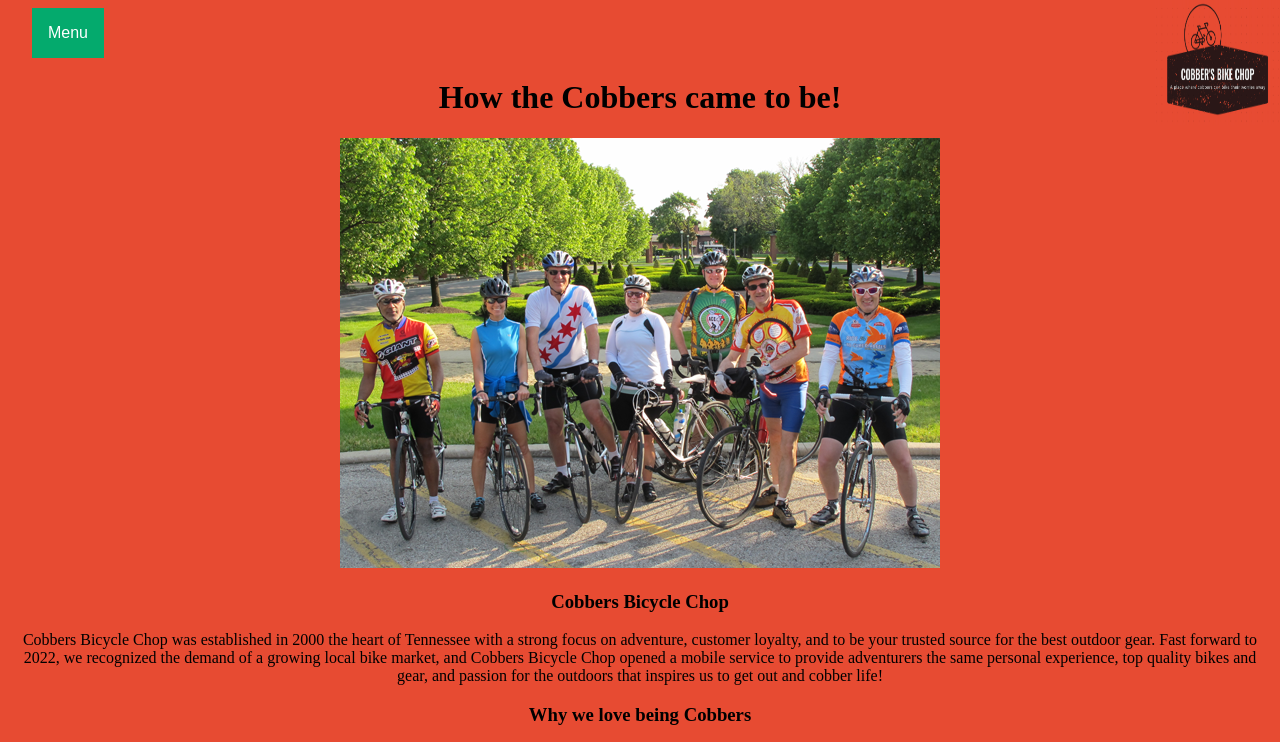
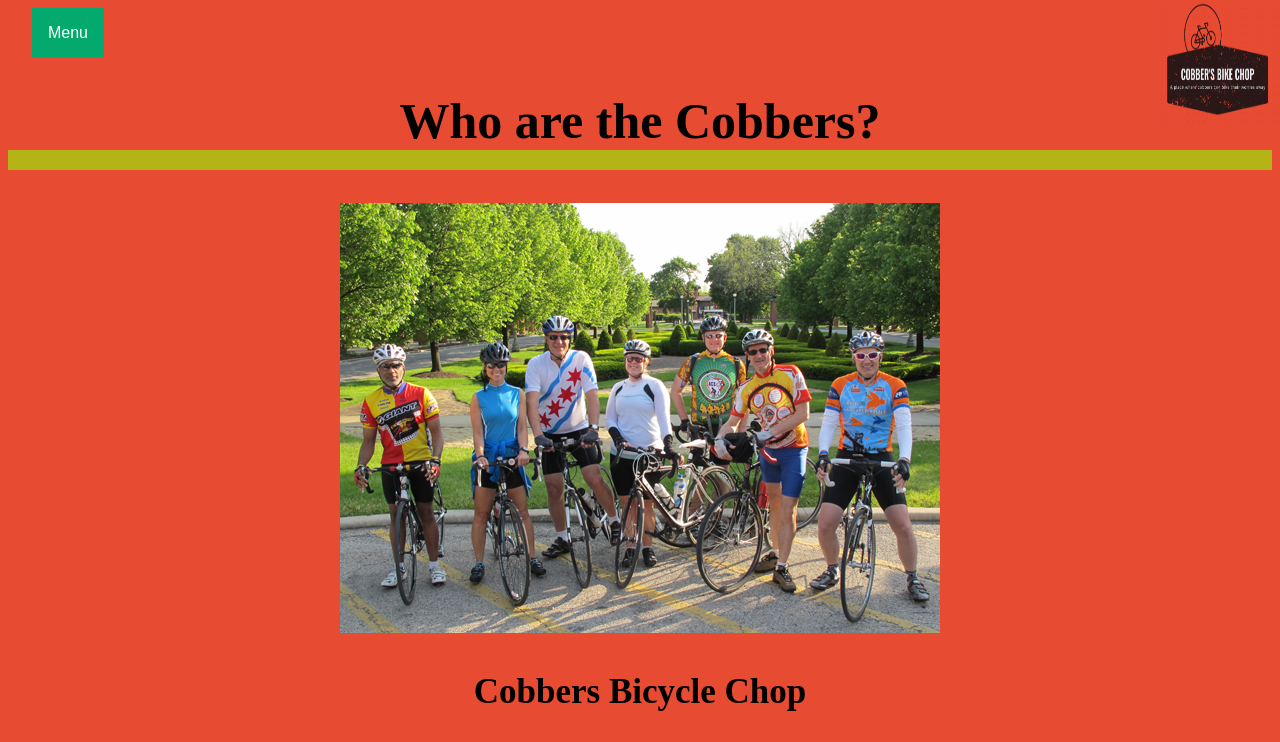
Before and after one commit to ChaseBurnett/Cobbers-Bicycle-Chop, a plain HTML site: page about/about.html in a window 1280 px wide. Shown: the top 742 px of the page. Drawn offline with Linux system fonts and the light colour scheme.

Commit message:
Revisions made 07/28

```diff
--- a/about/about.html
+++ b/about/about.html
@@ -26,7 +26,7 @@
 </div>
 </header>
 <body>
-    <h1>How the Cobbers came to be!</h1>
+    <h1>Who are the Cobbers?</h1>
     <img src="/imgs/cobbbers-Cyclist-Pic.png" alt="happy group of cyclist">
     <h3>Cobbers Bicycle Chop</h3>
     <p>Cobbers Bicycle Chop was established in 2000 the heart of Tennessee with a strong focus on adventure, customer loyalty, and to be your trusted source for the best outdoor gear. Fast forward to 2022, we recognized the demand of a growing local bike market, and Cobbers Bicycle Chop opened a mobile service to provide adventurers the same personal experience, top quality bikes and gear, and passion for the outdoors that inspires us to get out and cobber life!</p>
@@ -36,7 +36,7 @@
     <h3>Meet the Cobbers who started it all</h3>
     <img src="/imgs/The-Flash.webp" alt="pic of the flash" height= "400px" width="600px">
     <h2>Stephen Rudge</h2>
-    <p>Hello my name is Streak, you might know my older brother Flash. he is the one saving the world, but me, I like to ride my bicycle as fast as i can, i’m the sprinter of the group. The one to go out in front for the sprint points in every race.  I like mint chocolate ice cream with ketchup and hot sauce…yeah, most people think that is gross too, but not me. I don't do well with mountians</p>
+    <p>Hello my name is Streak, you might know my older brother Flash. He is the one saving the world, but me, I like to ride my bicycle as fast as I can, I’m the sprinter of the group. The one to go out in front for the sprint points in every race.  I like mint chocolate ice cream with ketchup and hot sauce…yeah, most people think that is gross too, but not me. I don't do well with mountians.</p>
     <img src="/imgs/ben-affleck-the-batman-movie-batfleck-1279280.jpeg" alt="pic of ben-affleck-batman" height= "400px" width="600px">
     <h2>Hannah Greene</h2>
     <p> A quote from Hannah.. “Hi, I like fixing bikes and fighting bears. That's all you need to know about me.”</p>
--- a/styles/about.css
+++ b/styles/about.css
@@ -1,6 +1,21 @@
 body{
     background-color: #E74B32;
     text-align: center;
+}
+
+h1{
+font-size: 50px;
+border-bottom: rgb(180, 180, 23) 20px inset;
+}
+
+h3{
+  font-size: 35px;
+}
+
+p{
+  font-size: 25px;
+  background-color: aliceblue;
+  border: black 10px double;
 }
 
 header{
```
